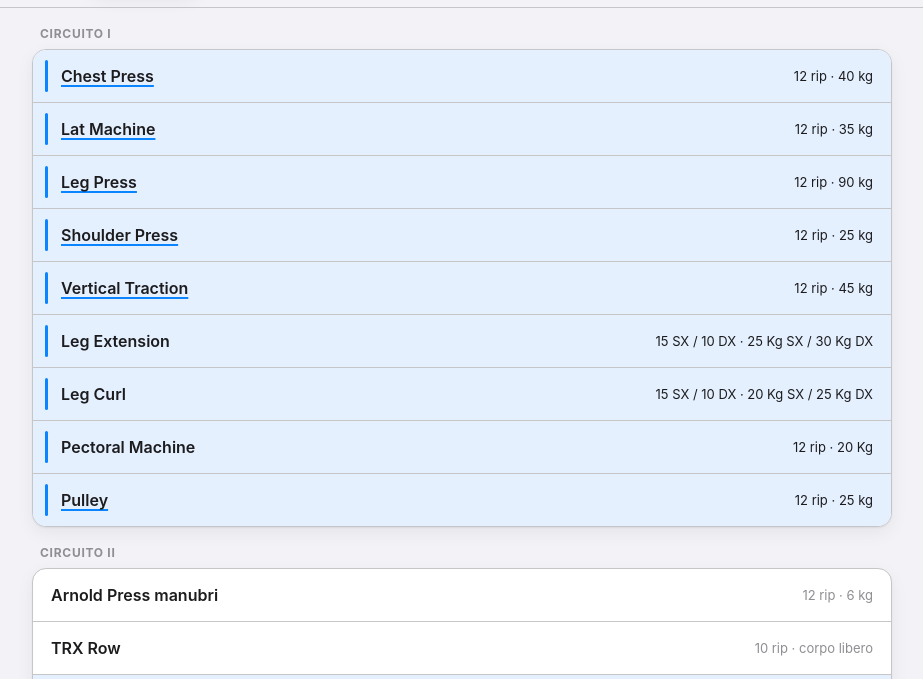
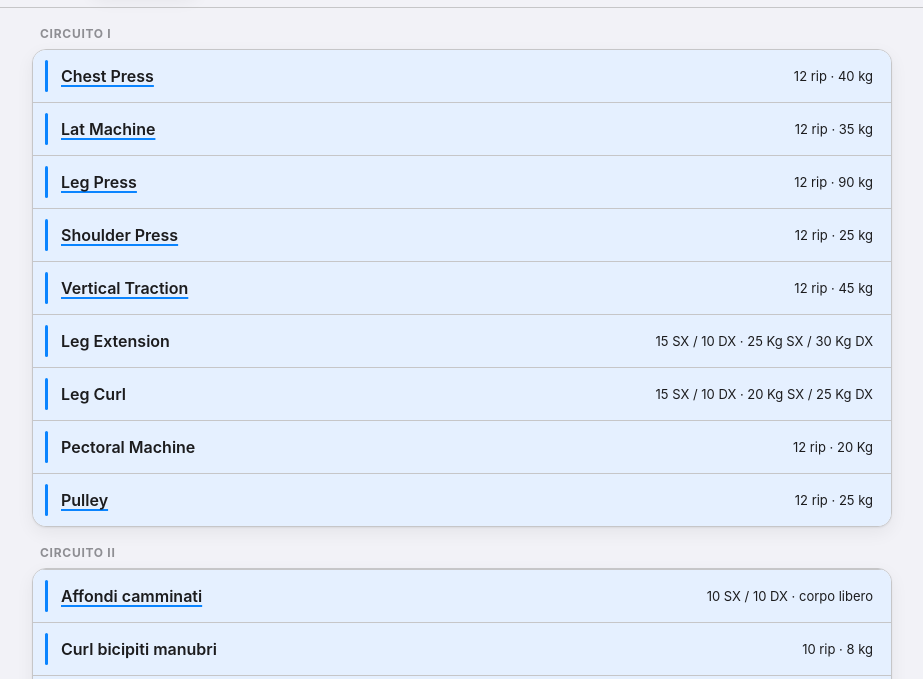
Before and after one commit to lbrazzoli/gym, a plain HTML site: page index.html in a window 1280 px wide. Both pictures are taken after a click on the tab "Solo ripetizioni". Shown: the part 121-800 px from the top of the page, without its empty margins (178-1101 px from the left). Drawn offline with Linux system fonts and the light colour scheme.

Commit message:
Update index.html

```diff
--- a/index.html
+++ b/index.html
@@ -307,57 +307,77 @@
   </main>
 
   <script>
-    // ---- Filtri segmentati (fix "Solo ripetizioni") ----
+  // ---- Filtri segmentati (fix definitivo "Solo ripetizioni") ----
   const tabs = {
     all: document.getElementById('tab-all'),
     repeat: document.getElementById('tab-repeat'),
     stretch: document.getElementById('tab-stretch')
   };
-    const sections = document.querySelectorAll('section.section');
+  const sections = Array.from(document.querySelectorAll('section.section'));
 
   function setTab(active){
     Object.values(tabs).forEach(b => b.setAttribute('aria-pressed', String(b === active)));
   }
 
-    function showAllRowsIn(section, show=true){
-      section.querySelectorAll('.row').forEach(r => r.hidden = !show ? true : false);
+  function resetAll(){
+    // mostra tutte le sezioni e tutte le righe
+    sections.forEach(s => {
+      s.style.display = '';
+      s.querySelectorAll('.row').forEach(r => { r.style.display = ''; });
+    });
   }
 
-    function updateSectionVisibility(section){
-      // Se tutte le righe della sezione sono nascoste, nascondi la sezione
-      const anyVisibleRow = Array.from(section.querySelectorAll('.row')).some(r => !r.hidden);
-      section.hidden = !anyVisibleRow;
+  function filterOnlyRepeats(){
+    sections.forEach(s => {
+      // mostra solo le righe con data-repeat="true"
+      let visibleCount = 0;
+      s.querySelectorAll('.row').forEach(r => {
+        const isRepeat = r.getAttribute('data-repeat') === 'true';
+        if (isRepeat){
+          r.style.display = '';
+          visibleCount++;
+        } else {
+          r.style.display = 'none';
+        }
+      });
+      // nascondi la sezione se non c'è nessuna riga visibile
+      s.style.display = visibleCount > 0 ? '' : 'none';
+    });
   }
 
-    tabs.all.addEventListener('click', ()=>{
+  function filterOnlyStretch(){
+    sections.forEach(s => {
+      const isStretch = s.matches('[data-type="stretch"]');
+      s.style.display = isStretch ? '' : 'none';
+      if (isStretch){
+        // nello stretching mostra tutte le righe
+        s.querySelectorAll('.row').forEach(r => { r.style.display = ''; });
+      }
+    });
+  }
+
+  // Event listeners
+  tabs.all.addEventListener('click', () => {
     setTab(tabs.all);
-      sections.forEach(s=>{
-        s.hidden = false;
-        showAllRowsIn(s, true); // tutte le righe visibili
-      });
+    resetAll();
   });
 
-    tabs.repeat.addEventListener('click', ()=>{
+  tabs.repeat.addEventListener('click', () => {
     setTab(tabs.repeat);
-      sections.forEach(s=>{
-        // Mostra solo le righe con classe .repeat
-        s.querySelectorAll('.row').forEach(row=>{
-          row.hidden = !row.classList.contains('repeat');
-        });
-        // Nascondi la sezione se non rimane alcuna riga visibile
-        updateSectionVisibility(s);
-      });
+    // prima reset, poi filtra (evita residui da filtri precedenti)
+    resetAll();
+    filterOnlyRepeats();
   });
 
-    tabs.stretch.addEventListener('click', ()=>{
+  tabs.stretch.addEventListener('click', () => {
     setTab(tabs.stretch);
-      sections.forEach(s=>{
-        const isStretch = s.matches('[data-type="stretch"]');
-        s.hidden = !isStretch;
-        // Nella sezione stretch mostra tutte le righe; nelle altre non serve
-        if(isStretch){ showAllRowsIn(s, true); }
+    // reset per sicurezza, poi mostra solo stretching
+    resetAll();
+    filterOnlyStretch();
   });
-    });
+
+  // opzionale: se vuoi che all’avvio sia tutto visibile, non fare altro.
+  // se vuoi che parta già filtrato, chiama qui filterOnlyRepeats() o filterOnlyStretch()
 </script>
 </body>
 </html>
```
Lines whose indentation alone changed are shown as unchanged.
